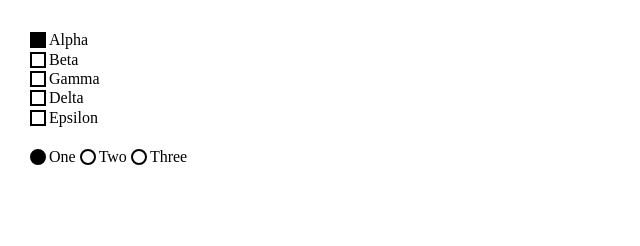
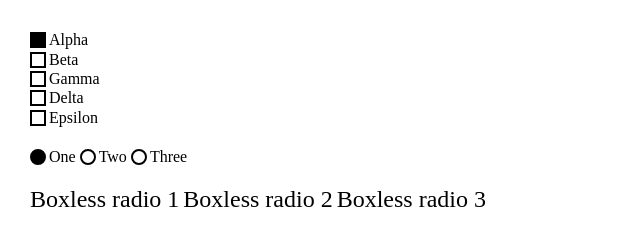
Before and after one commit to x-tag/toggle, a website: page demo/index.html in a window 1280 px wide. Shown: the whole page, without its empty margins (0-640 px from the left). Drawn offline with Linux system fonts and the light colour scheme.

Commit message:
added no-box option to hide checkbox

```diff
--- a/demo/index.html
+++ b/demo/index.html
@@ -28,6 +28,13 @@
 				padding-top: 20px;
 			}
 
+			.boxless{
+				font-size: 1.5em;
+			}
+			.boxless[checked]{
+				text-shadow: 1px 1px 4px grey;
+			}
+
 		</style>
 	</head>
 
@@ -45,6 +52,11 @@
 		<x-toggle label="Three" name="test2"></x-toggle>
 	</form>
 
+	<br/>
+	<x-toggle class="boxless" label="Boxless radio 1" no-box name="boxless"></x-toggle>
+	<x-toggle class="boxless" label="Boxless radio 2" no-box name="boxless"></x-toggle>
+	<x-toggle class="boxless" label="Boxless radio 3" no-box name="boxless"></x-toggle>
+
 </body>
 
 <script type="text/javascript">
--- a/src/toggle.css
+++ b/src/toggle.css
@@ -15,6 +15,7 @@ x-toggle input {
 	margin: 0 !important;
 	opacity: 0.0001 !important;
 	cursor: pointer;
+	z-index: 999;
 }
 
 x-toggle:after {
@@ -39,6 +40,10 @@ x-toggle:after {
 	transition: border 0.15s 0s ease-in-out;
 }
 
+x-toggle[no-box] > .x-toggle-check{
+	display: none !important;
+}
+
 input[type="radio"] + .x-toggle-check {
 	border-radius: 50%;
 }
--- a/src/toggle.js
+++ b/src/toggle.js
@@ -87,7 +87,7 @@
         setScope(this);
 
         if(this.parentNode &&
-           this.parentNode.nodeName.toLowerCase() === "x-optionbar")
+           this.parentNode.nodeName.toLowerCase() === "x-togglegroup")
         {
             if(this.parentNode.hasAttribute("name")){
               this.name = this.parentNode.getAttribute("name");
@@ -95,6 +95,8 @@
             if(this.parentNode.hasAttribute("group")){
               this.group = this.parentNode.getAttribute("group");
             }
+
+            this.setAttribute("no-box", true);
         }
 
         if (this.name) updateScope(this.xtag.scope);
@@ -105,6 +107,13 @@
       }
     },
     accessors: {
+      noBox: {
+        attribute: {
+          name: "no-box",
+          boolean: true
+        },
+        set: function(){}
+      },
       type: {
         attribute: {selector: "input"}
       },
```
